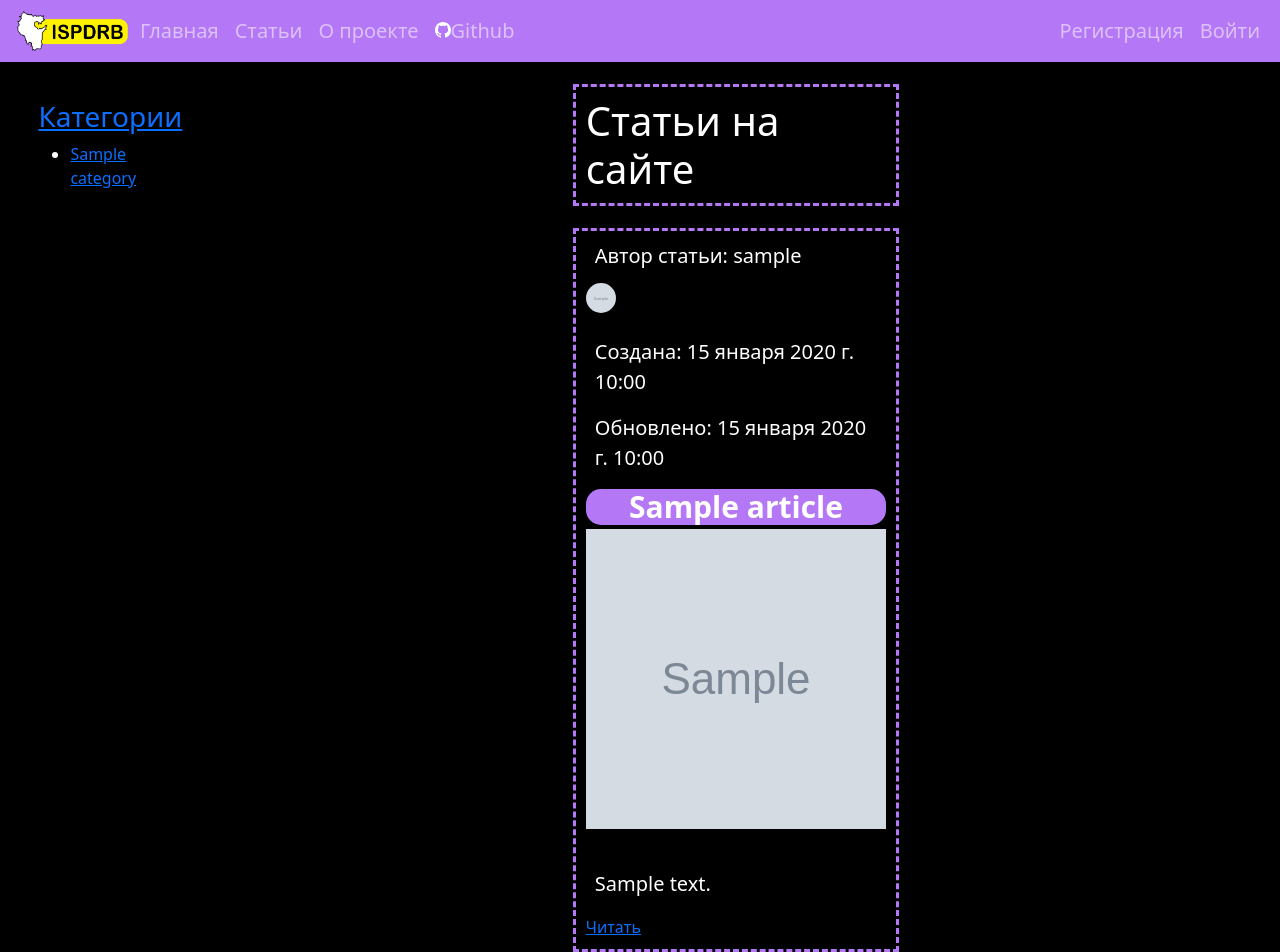
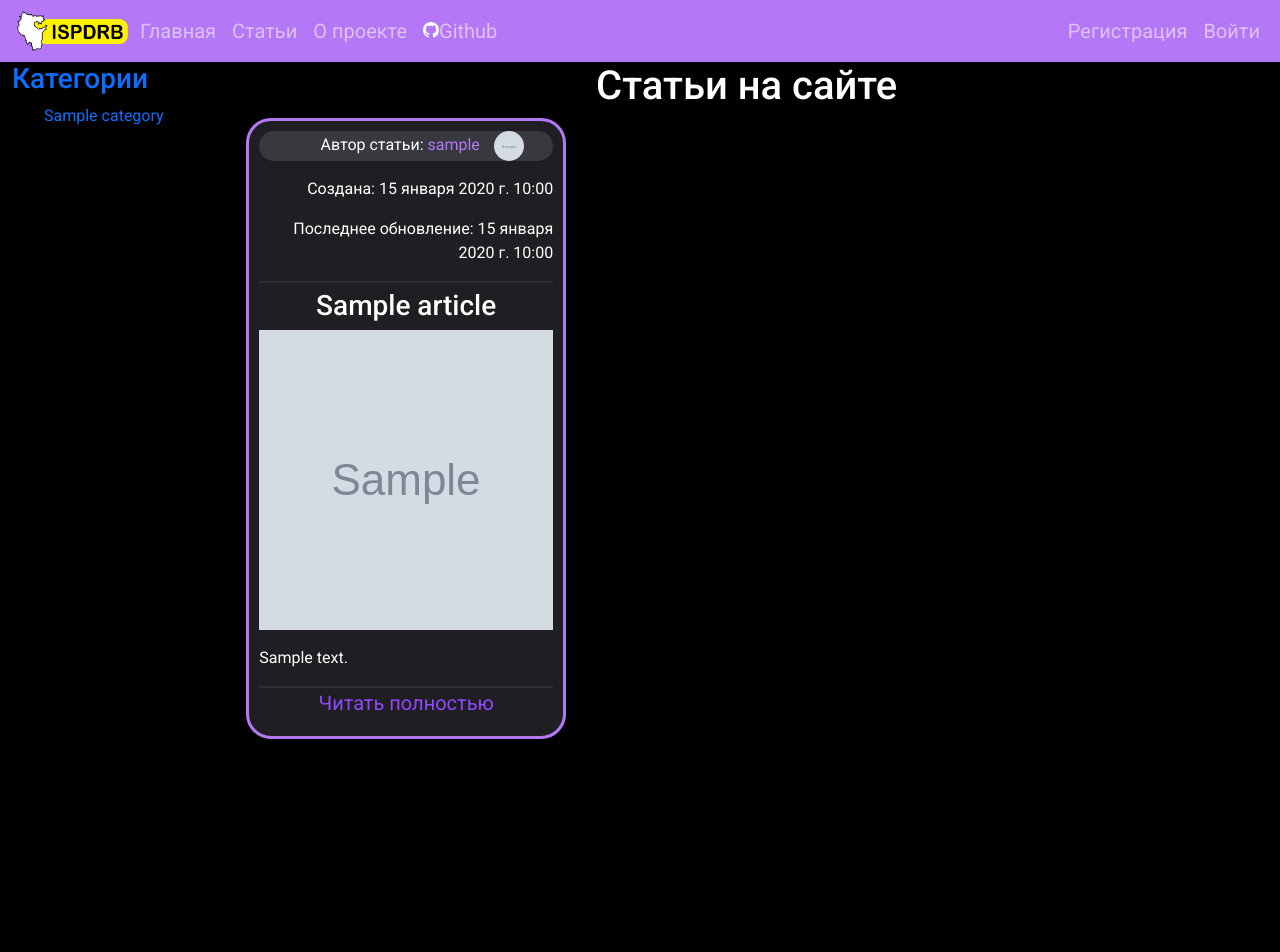
Before and after one commit to EmiMathesi/ISPDRB, a Django app: page /articles/ in a window 1280 px wide. After the commit the page ends 739 px from the top, so only its background shows below. Run offline with Django 4.2, Linux system fonts and the light colour scheme; tables that the repository leaves empty hold one stand-in row (values such as "Sample post"); grey boxes marked "Sample" are stand-in pictures; parts of the project's set-up code (start-up, migrations or seed data) failed here and were passed over; some libraries are stand-ins or nearby versions.

Commit message:
CSS изменения

```diff
--- a/ISPDRB/main/forms.py
+++ b/ISPDRB/main/forms.py
@@ -36,7 +36,6 @@ class ProfileForm(forms.ModelForm):
 
 
 class AddCommentForm(forms.ModelForm):
-    content = forms.CharField(label='Оставить комментарий', widget=forms.TextInput(attrs={'class': 'form-input'}))
     class Meta:
         model = Comments
         fields = ('content',)
--- a/ISPDRB/main/static/main/css/main.css
+++ b/ISPDRB/main/static/main/css/main.css
@@ -4,14 +4,9 @@
 }
 
 .navbar{
+    font-family: Roboto, sans-serif !important;
     background-color: #b477f6;
-    height: 5%;
     font-size: 20px;
-}
-
-body{
-    background: black;
-    color:white;
 }
 
 #site-logo{
@@ -27,7 +22,23 @@ body{
     border-radius: 100px;
 }
 
+body{
+    background: black;
+    color:white;
+}
+
+a{
+    font-family: Roboto, sans-serif !important;
+    text-decoration: none;
+}
+
+li{
+    font-family: Roboto, sans-serif !important;
+    list-style-type:none;
+}
+
 .open-panel-button {
+    font-family: Roboto, sans-serif !important;
     background-color: #e53935;
     border: none;
     color: white;
@@ -37,6 +48,7 @@ body{
 }
 
 .add-marker-button {
+    font-family: Roboto, sans-serif !important;
     background-color: #43a047;
     border: none;
     color: white;
@@ -45,29 +57,98 @@ body{
     float:left;
 }
 
-.djeym-button-bar {
+#articles-category{
     font-family: Roboto, sans-serif !important;
-    font-size: 16px;
-    display: none;
-}
-
-#articles-category{
-    position: fixed;
-    float: left;
-    background: black;
-    width: 15%;
-    height: 100%;
-    padding-top: 3%;
-    padding-left: 3%;
 }
 
 #articles-main{
+    font-family: Roboto, sans-serif !important;
+}
 
-    background: black;
-    margin-left:15%;
-    width: 85%;
-    height: 100%;
+.articles-main-block{
+    border: 3px solid #b477f6;
+    background: #1f1f23;
+    display: block;
+    margin-left: 2%;
+    margin-right: 2%;
+    margin-bottom: 3%;
+    padding: 10px 10px 10px 10px;
+    border-radius: 25px;
+    min-width: 320px;
+    max-width: 29%;
     float: left;
+}
+.articles-main-block h3{
+    text-align: center;
+}
+
+
+
+.articles-main-block-head{
+    border-top-left-radius: 25px;
+    border-top-right-radius: 25px;
+    width: 100%;
+    border-bottom: 2px solid rgba(56, 56, 63, .6);
+    margin-bottom: 2%;
+}
+
+.articles-autor{
+    margin-left: auto;
+    margin-right: auto;
+    background: #38383f;
+    border-radius: 25px;
+    text-align: center;
+}
+
+.articles-autor ul li{
+    display: inline-block;
+}
+
+
+.articles-main-block-footer{
+    border-top: 2px solid rgba(56, 56, 63, .6);
+    width: 100%;
+    height: 5vh;
+    text-align: center;
+}
+
+.articles-detail-block{
+    border: 3px solid #b477f6;
+    background: #1f1f23;
+    display: block;
+    margin-left: auto;
+    margin-right: auto;
+    margin-bottom: 3%;
+    padding: 10px 10px 10px 10px;
+    border-radius: 25px;
+    min-width: 320px;
+    max-width: 30%;
+}
+
+.articles-add-comment{
+    border: 3px solid #b477f6;
+    background: #1f1f23;
+    display: block;
+    margin-left: auto;
+    margin-right: auto;
+    margin-bottom: 3%;
+    padding: 10px 10px 10px 10px;
+    border-radius: 25px;
+    min-width: 320px;
+    max-width: 30%;
+}
+
+.articles-add-comment p{
+    margin-left: auto;
+    margin-right: auto;
+    min-width: 320px;
+    max-width: 30%;
+}
+
+.articles-add-comment button{
+    margin-left: 25%;
+    margin-right: 25%;
+    width:50%;
 }
 
 .about-block{
@@ -137,7 +218,3 @@ body{
     padding: 0;
     color: #CC0000;
 }
-
-.btn-warning{
-    margin-left:250px;
-}
--- a/ISPDRB/main/templates/main/articles.html
+++ b/ISPDRB/main/templates/main/articles.html
@@ -3,6 +3,11 @@
 
 {% block body  %}
 
+<div class="container-fluid">
+    <div class="row">
+
+        <!--Список категорий-->
+        <div class="col-lg-2 col-md-2 col-sm-3 col-xs-12"">
             <div id="articles-category">
                 <h3><a href="{% url 'articles' %}">Категории</a></h3>
                 <ul>
@@ -11,29 +16,47 @@
                     {% endfor %}
                 </ul>
             </div>
+        </div>
 
+        <!--Статьи -->
+        <div class="col-lg-10 col-md-10 col-sm-9 col-xs-12">
             <div id="articles-main">
-    <h1 class="about-block">Статьи на сайте</h1>
+                <h1 style="text-align:center">Статьи на сайте</h1>
                 {% if posts %}
                 {% for p in posts %}
-    <div class="about-block">
-    <p>Автор статьи: {{p.autor }}</p>
+                <div class="articles-main-block">
+                    <div class="articles-main-block-head">
+                        <div class="articles-autor">
+                            <ul>
+                                <li>Автор статьи: <a style="color: #b477f6" href="{% url 'profile' p.autor.id %}"> {{p.autor }}</a></li>
                                 {% if p.autor.profile.avatar %}
-    <a href="{% url 'profile' p.autor.id %}">    <img class="avatar" src="{{ p.autor.profile.avatar.url }}" height=30 width=30><br><br></a>
+                                <li style="margin-left: 10px;"><a href="{% url 'profile' p.autor.id %}"><img class="avatar" src="{{ p.autor.profile.avatar.url }}" height=30 width=30></a></li>
                                 {% else %}
-    <img class="avatar" src="{% static 'main/img/defaut_avatar.png' %}" height=30 width=30 ><br><br>
+                                <li style="margin-left: 10px;"><img class="avatar" src="{% static 'main/img/defaut_avatar.png' %}" height=30 width=30 ><li>
                                 {% endif %}
-    <p>Создана: {{p.time_create }}</p>
-    <p>Обновлено: {{p.time_update}}</p>
-    <h1>{{p.title}}</h1>
-    <img src="{{ p.photo.url }}" height=300 width=300><br><br>
-    <p>{{p.content|linebreaks}}</p>
-    <a href="{{ p.get_absolute_url }}">Читать</a>
+                            </ul>
+                        </div>
+                        <p style="text-align:right;">Создана: {{p.time_create }}</p>
+                        <p style="text-align:right;">Последнее обновление: {{p.time_update}}</p>
+                    </div>
+
+                    <h3>{{p.title}}</h3>
+                    <img src="{{ p.photo.url }}" width=100% height=300px >
+                    <p>{{p.content|linebreaks|truncatewords:25}}</p>
+                    <div class="articles-main-block-footer">
+                        <a style="color: #9147ff; font-size: 20px;" href="{{ p.get_absolute_url }}">Читать полностью</a>
+                    </div>
+
                 </div>
                 {% endfor  %}
+
                 {% else %}
                 <h1>На данный момент статей в данной категории нет</h1>
                 {% endif %}
             </div>
+        </div>
+    </div>
+</div>
+
 
 {% endblock  %}
--- a/ISPDRB/main/templates/main/base.html
+++ b/ISPDRB/main/templates/main/base.html
@@ -42,7 +42,8 @@
             </a>
           </li>
         </ul>
-        <ul class="nav navbar-nav ms-auto  mb-2 mb-lg-0">
+
+        <ul class="navbar-nav ms-auto  mb-2 mb-lg-0">
           {% if request.user.is_authenticated %}
             {% if user.profile.avatar %}
             <li class="nav-item"><a class="nav-link" aria-current="page" href="{% url 'profile' user.profile.id %}"> <img class="avatar" src="{{ user.profile.avatar.url }}" height=35 width=35> </a></li>
@@ -51,7 +52,7 @@
             {% endif %}
 
             <li class="nav-item dropdown">
-              <a class="nav-link dropdown-toggle" href="#" role="button" data-bs-toggle="dropdown" aria-expanded="false">{{ user.username}}</a>
+              <a class="nav-link dropdown-toggle"  href="#" role="button" data-bs-toggle="dropdown" aria-expanded="false">{{ user.username}}</a>
               <ul class="dropdown-menu">
                 <li><a class="dropdown-item" href="{% url 'profile' user.profile.id %}"> Профиль </a></li>
                 <li><a class="dropdown-item" href="{% url 'update_profile' %}"> Настройки </a></li>
--- a/ISPDRB/main/templates/main/index.html
+++ b/ISPDRB/main/templates/main/index.html
@@ -4,13 +4,16 @@
 
 {% block body %}
 <style>
+body{
+ color: black;
+}
+
 ::-webkit-scrollbar {
   width: 0;
 }
 </style>
 
 <!--Кнопки взаимодействия с картой-->
-<div class="djeym-button-bar">
 <button id="djeym-open-panel" type="button" class="open-panel-button">
   <span class="mdi mdi-arrow-expand-right"></span>
   Открыть панель
@@ -19,7 +22,6 @@
   <span class="mdi mdi-map-marker-plus"></span>
   Добавить маркер
 </button>
-</div>
 
 <!--Карта-->
 <div id="djeym-app" class="djeym"></div>
--- a/ISPDRB/main/views.py
+++ b/ISPDRB/main/views.py
@@ -25,14 +25,6 @@ def index(request):
     return render(request, 'main/index.html', context=context)
 
 
-def about(request):
-    context = {
-        'menu': menu,
-        'title': 'О проекте'
-    }
-    return render(request, 'main/about.html', context=context)
-
-
 def articles(request):
     posts = Article.objects.all()
     categories = Category.objects.all()
@@ -45,9 +37,22 @@ def articles(request):
     return render(request, 'main/articles.html', context=context)
 
 
+def show_category(request, category_id):
+    posts = Article.objects.filter(category_id=category_id)
+    categories = Category.objects.all()
+    context = {
+        'menu': menu,
+        'title': 'Статьи',
+        'posts': posts,
+        'categories': categories
+    }
+    return render(request, 'main/articles.html', context=context)
+
+
 def articles_detail(request, article_id):
     posts = get_object_or_404(Article, id=article_id)
     comments = Comments.objects.filter(article_id=article_id)
+    categories = Category.objects.all()
     if request.method == 'POST':
         comments_form = AddCommentForm(request.POST)
         if comments_form.is_valid():
@@ -64,22 +69,19 @@ def articles_detail(request, article_id):
         'menu': menu,
         'title': 'Статьи',
         'posts': posts,
+        'categories': categories,
         'comments': comments,
         'comments_form': comments_form,
     }
     return render(request, 'main/article_detail.html', context=context)
 
 
-def show_category(request, category_id):
-    posts = Article.objects.filter(category_id=category_id)
-    categories = Category.objects.all()
+def about(request):
     context = {
         'menu': menu,
-        'title': 'Статьи',
-        'posts': posts,
-        'categories': categories
+        'title': 'О проекте'
     }
-    return render(request, 'main/articles.html', context=context)
+    return render(request, 'main/about.html', context=context)
 
 
 class RegisterUser(DataMixin, CreateView):
@@ -131,6 +133,7 @@ def update_profile(request):
         profile_form = ProfileForm(instance=request.user.profile)
 
     context = {
+        'menu': menu,
         'user_form': user_form,
         'profile_form': profile_form,
     }
```
Also changed, not shown: ISPDRB/main/templates/main/article_detail.html (+52 -27 lines). Lines whose indentation alone changed are shown as unchanged.
